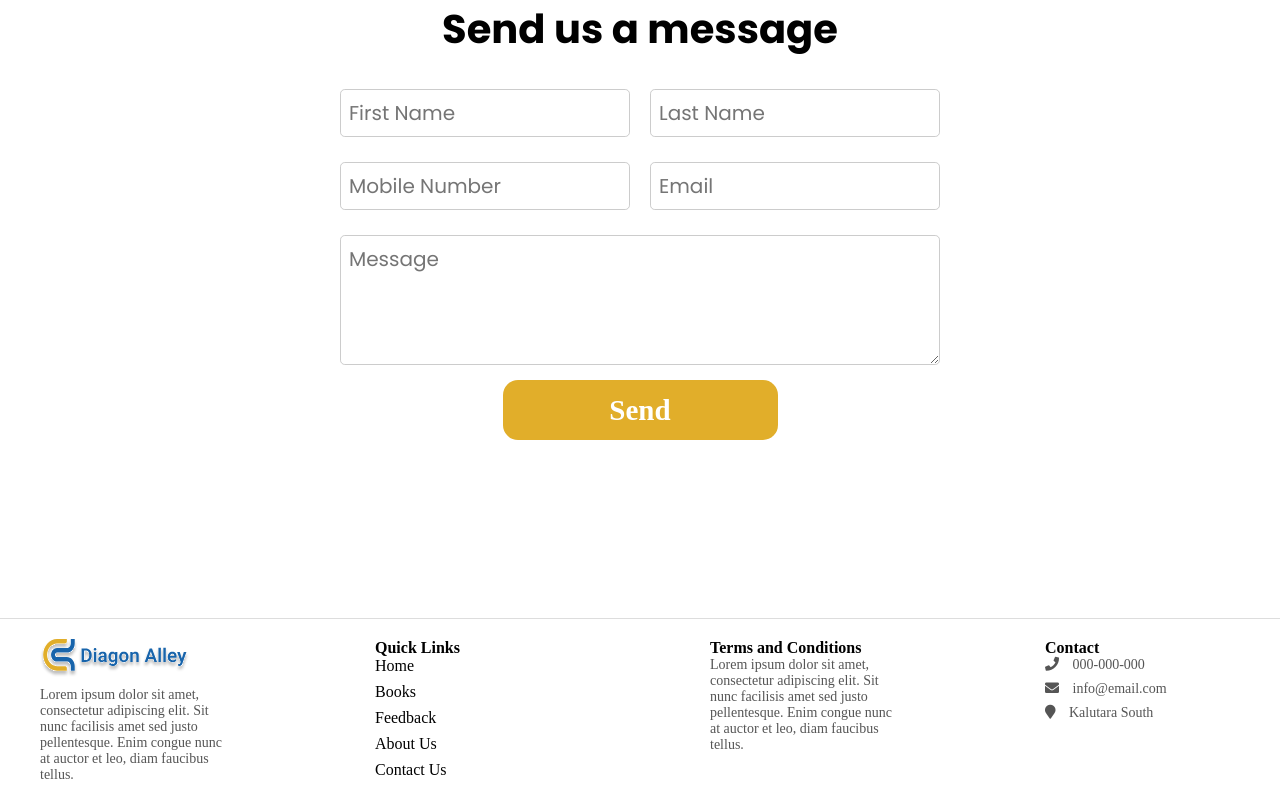
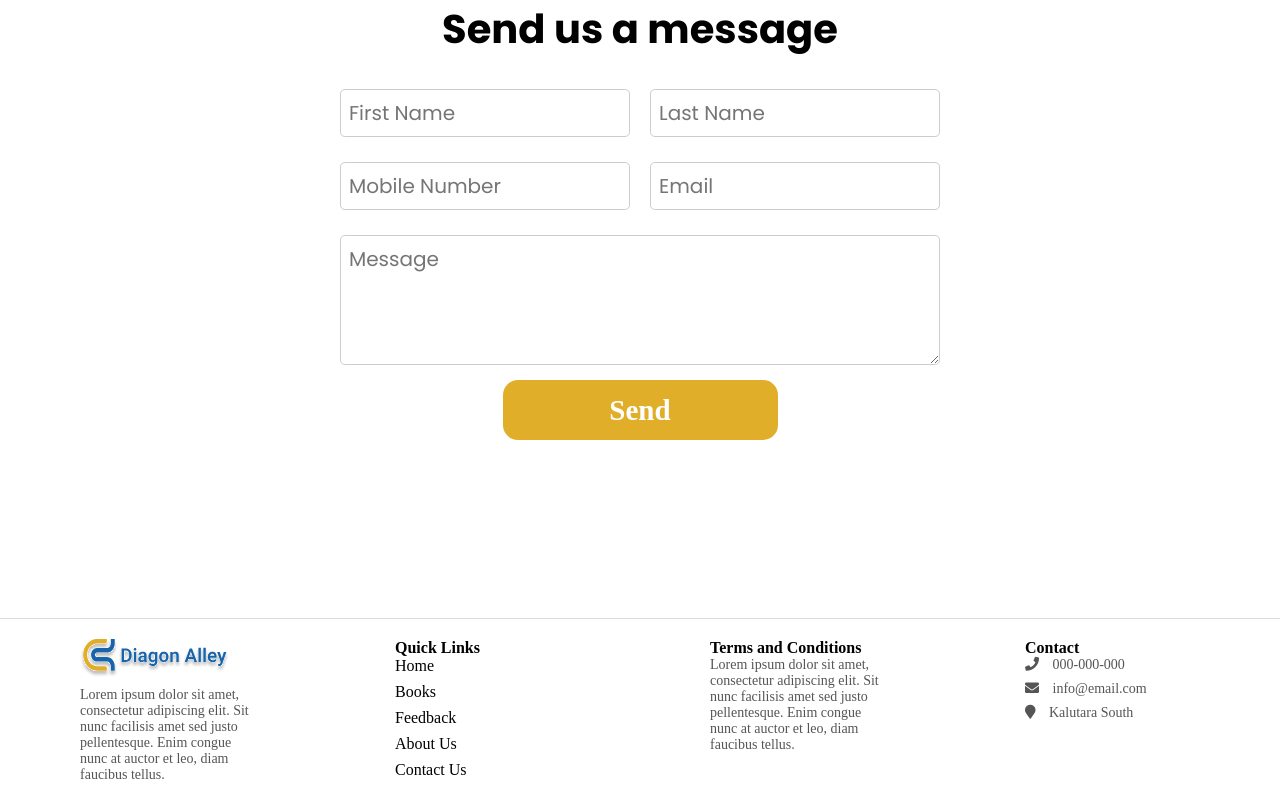
Before and after one commit to MadhushaPrasad/Diagon-Alley, a PHP site: page /components/contactus.php in a window 1280 px wide. Shown: the part 30-837 px from the top of the page. Run offline with PHP 8.4, Linux system fonts and the light colour scheme.

Commit message:
style: fix footer styles

```diff
--- a/components/contactus.css
+++ b/components/contactus.css
@@ -128,6 +128,7 @@ footer {
   max-width: 1200px;
   margin: 0 auto;
   gap: 140px; /* Optional: Adds consistent space between sections */
+  padding: 0 40px 0 40px;
 }
 
 .footer-logo {
```
